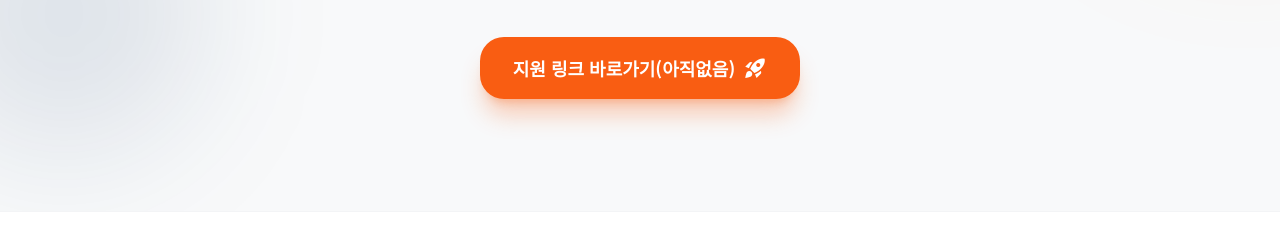
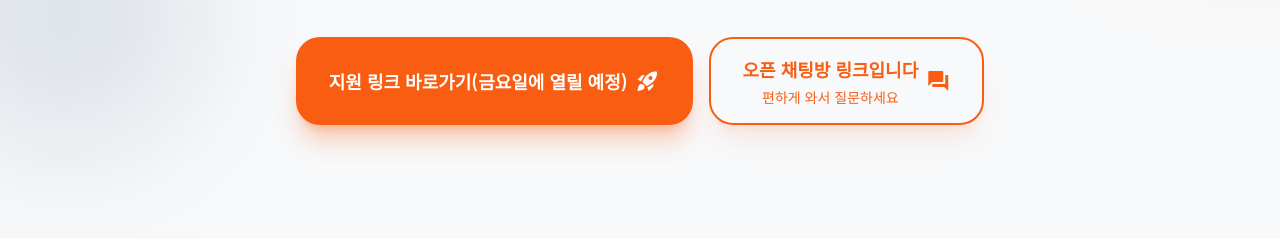
Before and after one commit to colddog09/naplace, a plain HTML site: page recruit.html in a window 1280 px wide. Shown: the part 355-605 px from the top of the page. Drawn offline with nearby package versions, Linux system fonts and the light colour scheme.

Commit message:
Add files via upload

```diff
--- a/recruit.html
+++ b/recruit.html
@@ -98,10 +98,17 @@
             <div class="mt-10 flex flex-col sm:flex-row justify-center gap-4">
                 <a class="inline-flex items-center justify-center px-8 py-4 border border-transparent text-lg font-bold rounded-xl text-white bg-primary hover:bg-primary-hover shadow-xl shadow-primary/30 transition-all transform hover:-translate-y-1 focus:ring-4 focus:ring-primary/30"
                     href="#">
-                    지원 링크 바로가기(아직없음)
+                    지원 링크 바로가기(금요일에 열릴 예정)
                     <span class="material-icons ml-2">rocket_launch</span>
                 </a>
-
+                <a class="inline-flex items-center justify-center px-8 py-4 border-2 border-primary text-lg font-bold rounded-xl text-primary bg-transparent hover:bg-primary/10 shadow-xl shadow-primary/10 transition-all transform hover:-translate-y-1 focus:ring-4 focus:ring-primary/30"
+                    href="https://open.kakao.com/o/gXph5rji" target="_blank" rel="noopener noreferrer">
+                    <div class="flex flex-col text-center">
+                        <span>오픈 채팅방 링크입니다</span>
+                        <span class="text-sm font-normal mt-1">편하게 와서 질문하세요</span>
+                    </div>
+                    <span class="material-icons ml-2">forum</span>
+                </a>
             </div>
         </div>
     </section>
```
